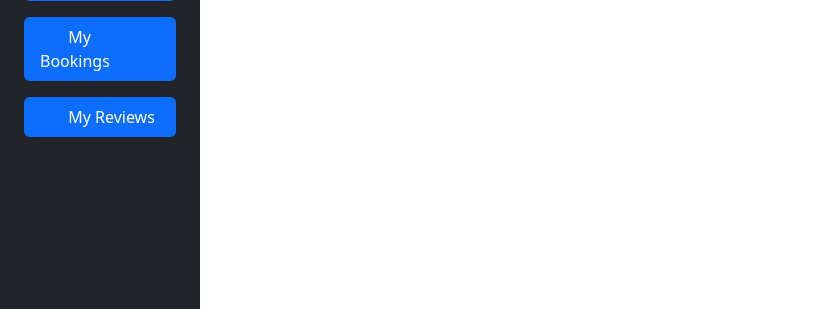
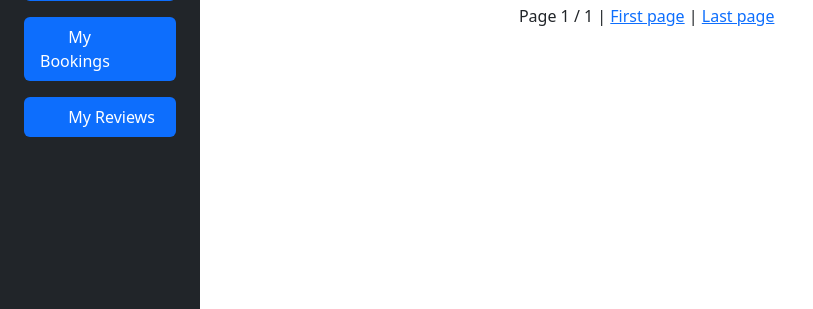
Before and after one commit to alexonati/booking, a Django app: page /reviews/ in a window 1280 px wide. Shown: the part 111-420 px from the top of the page, without its empty margins (0-813 px from the left). Run offline with Django 4.2, Linux system fonts and the light colour scheme; data that the repository does not hold is empty; some libraries are stand-ins or nearby versions.

Commit message:
update: - did the pagination and currently it does not work properly - QR_code does not get saved - still would want to do the filtering

```diff
--- a/booking_website/templates/reviews.html
+++ b/booking_website/templates/reviews.html
@@ -13,7 +13,7 @@
         </tr>
         </thead>
         <tbody>
-        {% for booking in bookings %}
+        {% for booking in reviews_page %}
         {% if booking.review is not None %}
         <tr class="align-middle text-center">
             <td><strong>{{booking.id}}</strong></td>
@@ -32,5 +32,19 @@
         {% endfor %}
         </tbody>
     </table>
+    <div class="d-flex justify-content-center">
+        <p>
+            Page {{ reviews_page.number }} / {{ reviews_page.paginator.num_pages }} |
+            <a href="{% url 'reviews' %}?page=1">First page</a> |
+            {% if reviews_page.has_previous %}
+            <a href="{% url 'reviews' %}?page={{ reviews_page.previous_page_number }}">Previous page</a>
+            |
+            {% endif %}
+            {% if reviews_page.has_next %}
+            <a href="{% url 'reviews' %}?page={{ reviews_page.next_page_number }}">Next page</a> |
+            {% endif %}
+            <a href="{% url 'reviews' %}?page={{ reviews_page.paginator.num_pages }}">Last page</a>
+        </p>
+    </div>
 </div>
 {% endblock %}
--- a/booking_website/views.py
+++ b/booking_website/views.py
@@ -79,19 +79,21 @@ def get_all_restaurants(request):
     tables_page = tables_paginator.get_page(tables_page_obj)
 
     return render(request, 'dashboard.html', {
+        'tables_page': tables_page,
         'restaurants': restaurants,
-        'restaurant_tables': tables,
-        'tables': tables_page,
     })
 
 
 def get_all_bookings(request):
     bookings = Booking.objects.all()
-    restaurants = Restaurant.objects.all()
+
+    bookings_paginator = Paginator(bookings, 5)
+    bookings_page_obj = request.GET.get('page', 1)
+    bookings_page = bookings_paginator.get_page(bookings_page_obj)
 
     return render(request, 'dashboard.html', {
-        'bookings': bookings,
-        'restaurants': restaurants
+
+        'bookings_page' : bookings_page
     })
 
 
@@ -99,9 +101,13 @@ def get_all_reviews(request):
     bookings = Booking.objects.all()
     restaurants = Restaurant.objects.all()
 
+    reviews_paginator = Paginator(bookings, 5)
+    reviews_page_obj = request.GET.get('page', 1)
+    reviews_page = reviews_paginator.get_page(reviews_page_obj)
+
     return render(request, 'dashboard.html', {
+        'reviews_page': reviews_page,
         'bookings': bookings,
-        'restaurants': restaurants
     })
 
 
```
Also changed, not shown: booking_website/templates/bookings.html (+15 -1 lines), booking_website/templates/restaurants.html (+15 -13 lines), booking_website/migrations/0004_rename_restaurant_owner_restaurant_restaurant_owner_id.py (added), booking_website/migrations/0005_rename_restaurant_owner_id_restaurant_restaurant_owner.py (added), booking_website/migrations/0006_alter_table_seats_number.py (added).
